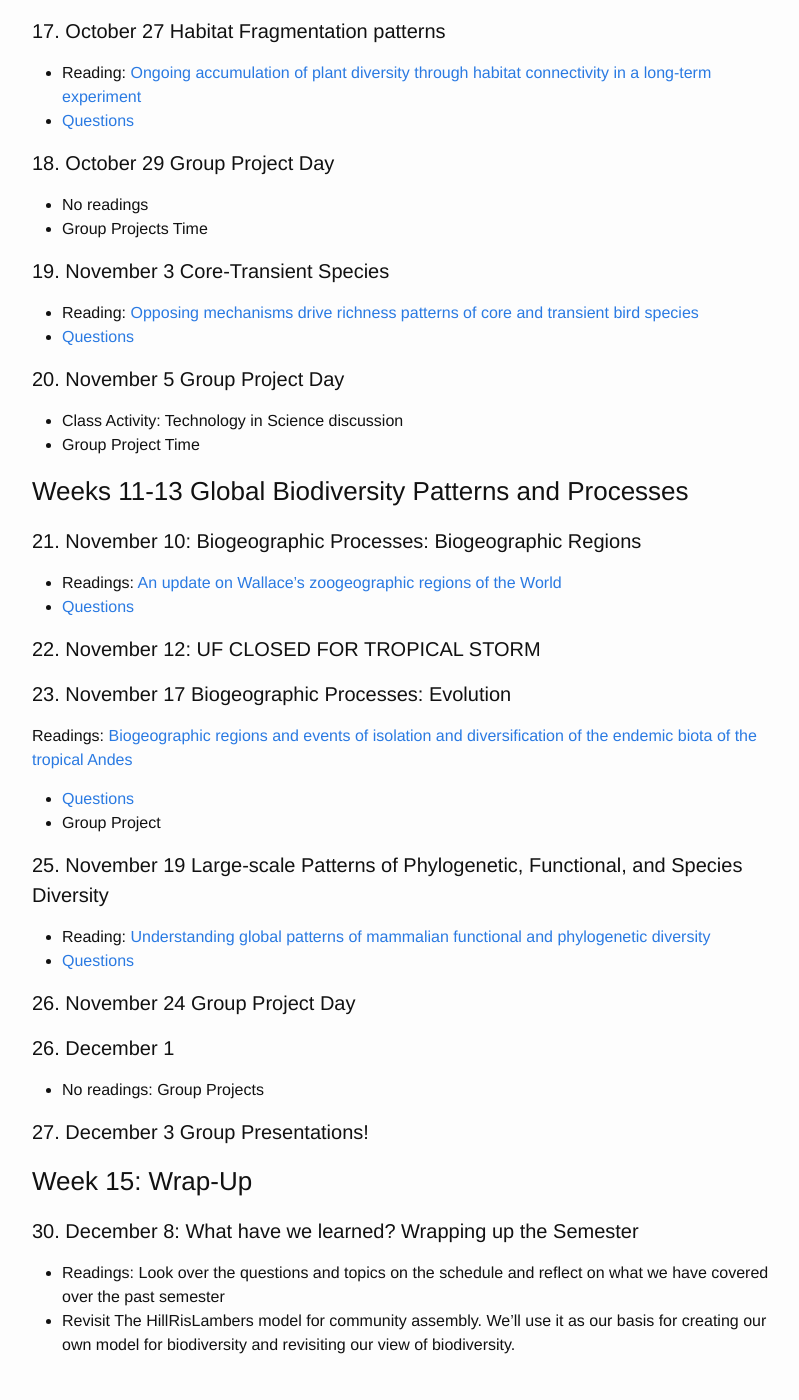
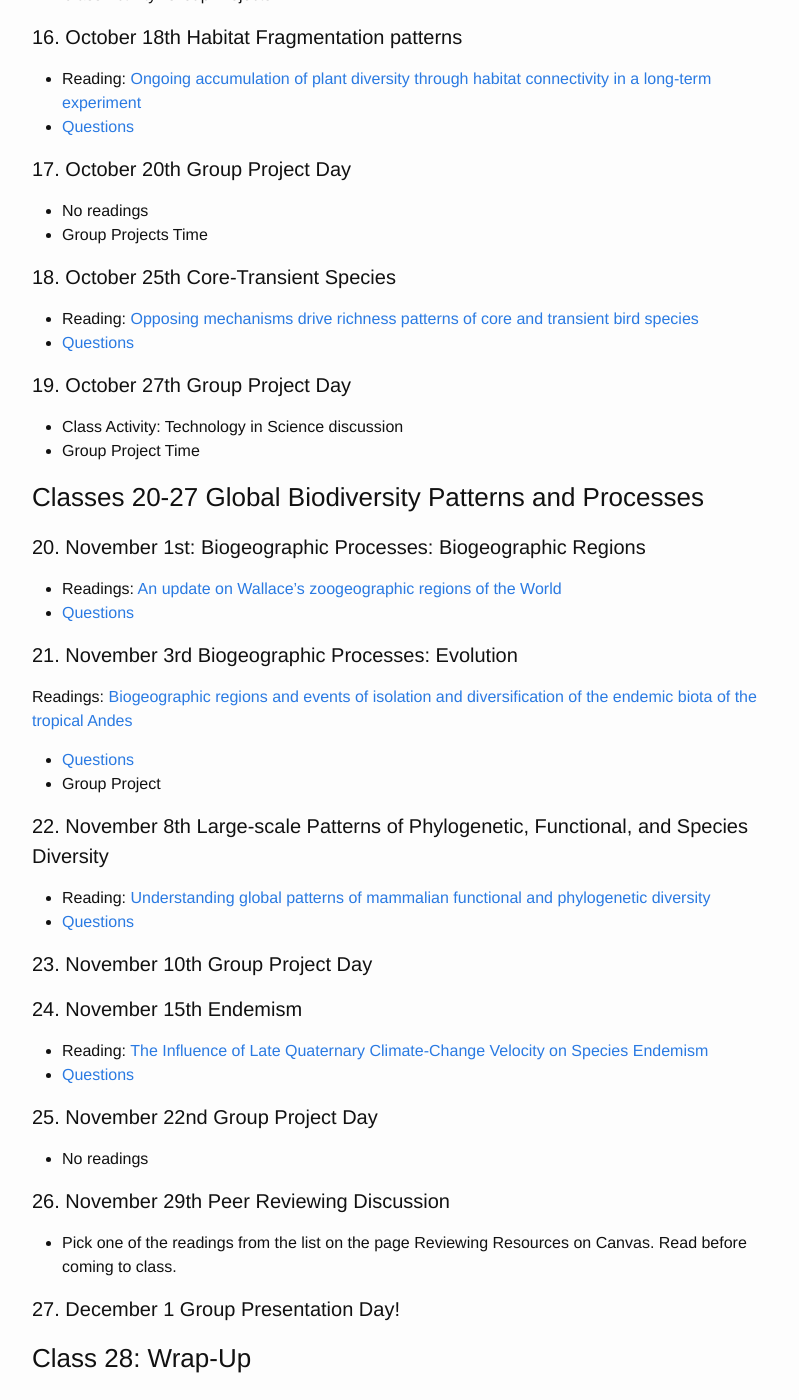
Before and after one commit to skmorgane/biodiversity-course, a Jekyll site: the page built from schedule.md, in a window 1280 px wide and 1400 px high, scrolled down 2706 px. Shown: the whole window, without its empty margins (238-1037 px from the left). Built offline with Jekyll 4.4.1, drawn with Linux system fonts in a browser that asks for light colours; some of the changed text lies outside the part shown.

Commit message:
Update schedule.md

```diff
--- a/schedule.md
+++ b/schedule.md
@@ -5,7 +5,7 @@ title: Schedule
 Updated 8/23/2022
 Thursdays are often a split between class activity and discussion, thus there are often two topics on those days. Tuesdays are (nearly) always just discussion.
 
-### Weeks 1-3: Thinking about what biodiversity means/is
+### Classes 1-7: What is biodiversity? How do we quantify it?
 
 #### 1. August 25th Introductions. What does the word biodiversity mean to you?
 
@@ -47,7 +47,7 @@ Thursdays are often a split between class activity and discussion, thus there ar
     * 	[Network structure of vertebrate scavenger assemblages at the global scale: drivers and ecosystem functioning implications](https://doi.org/10.1111/ecog.05083)
 * Class Activity: Group Project Discussion, Topic-a-rama
 
-### Weeks 5-7: Local-scale Biodiversity Patterns & Processes
+### Weeks 8-13: Local-scale Biodiversity Patterns & Processes
 
 #### 8. September 20th Local Processes- Niches and Biotic and Environmental Filters
 * Reading: [Rethinking Community Assembly through the Lens of Coexistence Theory](https://doi.org/10.1146/annurev-ecolsys-110411-160411)
@@ -78,59 +78,66 @@ Read Section 1 (INTRODUCTION), Section 2 (CONTEMPORARY COEXISTENCE THEORY AND CO
  * [Questions]({{ site.baseurl }}/questions/abundance)
  * Class Activity: Group Projects
 
-### Weeks 7-10 Regional-Scale Diversity Patterns & Processes
+### Classes 14-19 Regional-Scale Diversity Patterns & Processes
 
-#### 14. October 20 Regional Assembly - Dispersal
+#### 14. October 11th Regional Assembly - Dispersal
 * Reading: [The metacommunity concept: a framework for multi-scale community ecology](https://doi.org/10.1111/j.1461-0248.2004.00608.x)
     * [Questions]({{ site.baseurl }}/questions/metacommunity)
 
- #### 16. October 22 Regional Assembly - Environmental Heterogeneity
+#### 15. October 13th Regional Assembly - Environmental Heterogeneity
 * Reading: The "Frankenpaper" - emailed to the class listserv
 * [Questions]({{ site.baseurl }}/questions/heterogeneity)
 * Class Activity: Group Projects
 
-#### 17. October 27 Habitat Fragmentation patterns
+#### 16. October 18th Habitat Fragmentation patterns
 * Reading: [Ongoing accumulation of plant diversity through habitat connectivity in a long-term experiment](https://doi.org/10.1126/science.aax8992)
 * [Questions]({{ site.baseurl }}/questions/Fragmentation)
 
-#### 18. October 29 Group Project Day
+#### 17. October 20th Group Project Day
 * No readings
 * Group Projects Time
 
-#### 19. November 3 Core-Transient Species
+#### 18. October 25th Core-Transient Species
 * Reading: [Opposing mechanisms drive richness patterns of core and transient bird species](https://www.jstor.org/stable/10.1086/669903)
 * [Questions]({{ site.baseurl }}/questions/localregional)
 
-#### 20. November 5 Group Project Day
+#### 19. October 27th Group Project Day
 * Class Activity: Technology in Science discussion
 * Group Project Time
 
-### Weeks 11-13 Global Biodiversity Patterns and Processes
+### Classes 20-27 Global Biodiversity Patterns and Processes
 
-#### 21. November 10: Biogeographic Processes: Biogeographic Regions
+#### 20. November 1st: Biogeographic Processes: Biogeographic Regions
 * Readings: [An update on Wallace's zoogeographic regions of the World](https://doi.org/10.1126/science.1228282)
 * [Questions]({{ site.baseurl }}/questions/Wallace)
 
-#### 22. November 12: UF CLOSED FOR TROPICAL STORM
 
-#### 23. November 17 Biogeographic Processes: Evolution
+#### 21. November 3rd Biogeographic Processes: Evolution
 Readings: [Biogeographic regions and events of isolation and diversification of the endemic biota of the tropical Andes](https://doi.org/10.1073/pnas.1803908115)
 * [Questions]({{ site.baseurl }}/questions/evolution)
 * Group Project
 
-#### 25. November 19 Large-scale Patterns of Phylogenetic, Functional, and Species Diversity
+#### 22. November 8th Large-scale Patterns of Phylogenetic, Functional, and Species Diversity
 * Reading: [Understanding global patterns of mammalian functional and phylogenetic diversity](https://doi.org/10.1098/rstb.2011.0024)
 * [Questions]({{ site.baseurl }}/questions/GlobalDiversity)
 
-#### 26. November 24 Group Project Day
+#### 23. November 10th Group Project Day
 
-#### 26. December 1
-* No readings: Group Projects
+#### 24. November 15th Endemism
+* Reading: [The Influence of Late Quaternary Climate-Change Velocity on Species Endemism](https://www.science.org/doi/full/10.1126/science.1210173)
+* [Questions]({{ site.baseurl }}/questions/endemism)
 
-#### 27. December 3 Group Presentations!
+#### 25. November 22nd Group Project Day
+* No readings
 
-### Week 15: Wrap-Up
+#### 26. November 29th Peer Reviewing Discussion
+* Pick one of the readings from the list on the page Reviewing Resources on Canvas. Read before coming to class.
 
-#### 30. December 8: What have we learned? Wrapping up the Semester
+#### 27. December 1 Group Presentation Day!
+
+### Class 28: Wrap-Up
+
+#### 28. December 6th: What have we learned? Wrapping up the Semester
 * Readings: Look over the questions and topics on the schedule and reflect on what we have covered over the past semester
+* Reading: Read over items of confusion from the very first paper of the semester
 * Revisit The HillRisLambers model for community assembly. We'll use it as our basis for creating our own model for biodiversity and revisiting our view of biodiversity.
```
